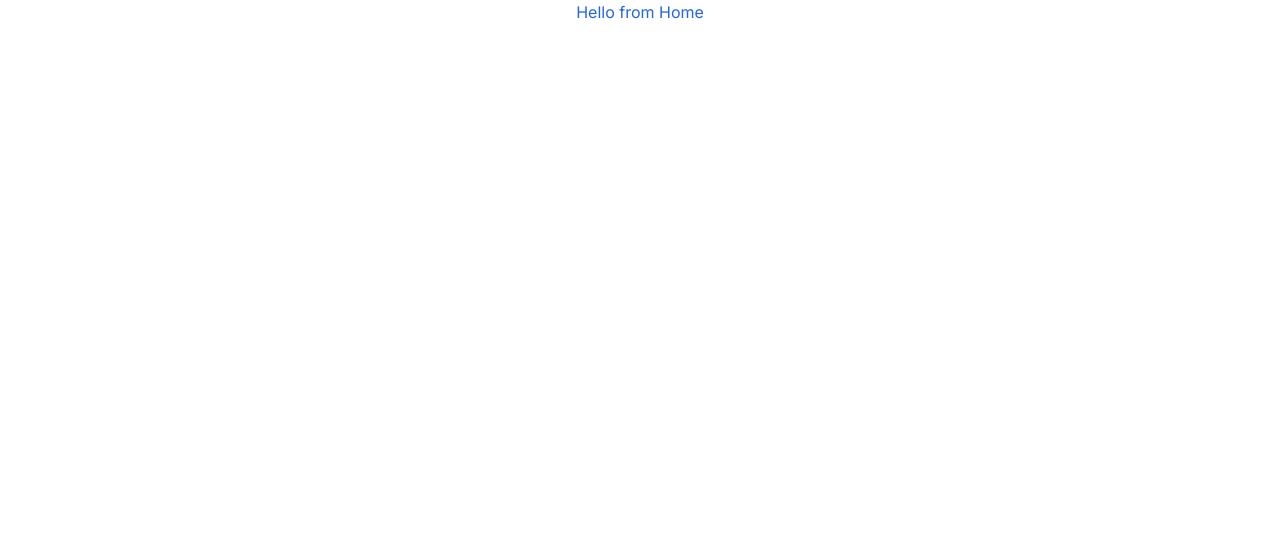
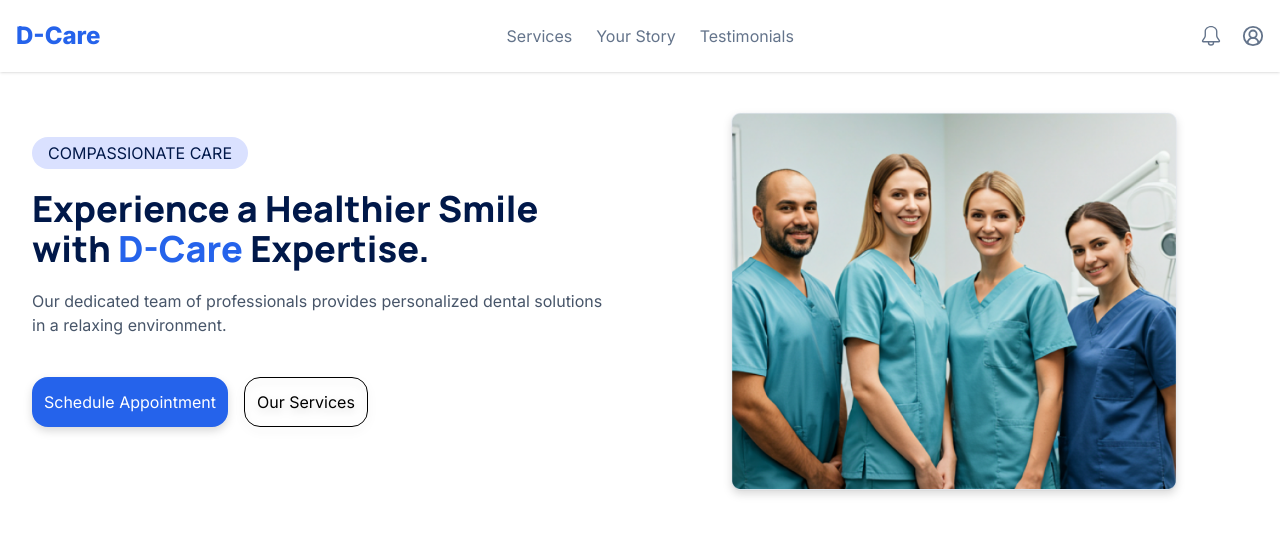
Before and after one commit to tarekelkanaria/d-care, a React (Vite) app: page / in a window 1280 px wide. Shown: the top 534 px of the page. Built offline with nearby package versions, Linux system fonts and the light colour scheme.

Commit message:
nav and header

```diff
--- a/package.json
+++ b/package.json
@@ -13,6 +13,7 @@
     "@tailwindcss/vite": "^4.2.4",
     "react": "^19.2.5",
     "react-dom": "^19.2.5",
+    "react-icons": "^5.6.0",
     "tailwindcss": "^4.2.4"
   },
   "devDependencies": {
--- a/src/App.jsx
+++ b/src/App.jsx
@@ -1,9 +1,10 @@
 import "./App.css";
 import Home from "./pages/Home";
-
+import Navbar from "./Component/Navbar/Navbar";
 function App() {
   return (
     <>
+    <Navbar/>
       <Home />
     </>
   );
--- /dev/null
+++ b/src/Component/Navbar/Navbar.jsx
@@ -0,0 +1,28 @@
+import { LuCircleUserRound } from "react-icons/lu";
+import { GoBell } from "react-icons/go";
+
+export default function Navbar() {
+  return (
+    <nav className="container mx-auto flex items-center justify-between py-5 px-4 shadow">
+
+      {/* Logo */}
+      <h1 className="text-logo font-inter font-extrabold text-xl sm:text-2xl cursor-pointer">
+        D-Care
+      </h1>
+
+
+      <ul className="sm:flex gap-6 text-navlist font-inter  ">
+        <li className="cursor-pointer hover:text-logo">Services</li>
+        <li className="cursor-pointer hover:text-logo">Your Story</li>
+        <li className="cursor-pointer hover:text-logo">Testimonials</li>
+      </ul>
+
+      {/* Icons */}
+      <div className="flex gap-5 text-navlist">
+        <GoBell size={22} className="cursor-pointer" />
+        <LuCircleUserRound size={22} className="cursor-pointer" />
+      </div>
+
+    </nav>
+  );
+}
--- a/src/index.css
+++ b/src/index.css
@@ -5,6 +5,9 @@
   --font-manrope: Manrope, sans-serif;
   --font-inter: Inter, sans-serif;
   --color-logo: #2563eb;
+  --color-navlist: #64748b;
+  --color-header: #001849;
+  --bg-bob: #dae1ff;
 }
 
 @utility container {
--- a/src/pages/Home.jsx
+++ b/src/pages/Home.jsx
@@ -1,3 +1,38 @@
+import image from "../../src/assigt/Background+Border+Shadow.png";
 export default function Home() {
-  return <h1 className="text-center text-logo">Hello from Home</h1>;
+  return (
+    <main className="container mx-auto flex flex-col lg:flex-row items-center justify-between my-10 gap-10">
+
+      <div className="w-full lg:w-1/2">
+        <p className="text-header bg-[#DAE1FF] w-fit px-4 py-1 rounded-2xl text-center">
+          COMPASSIONATE CARE
+        </p>
+
+        <h1 className="font-manrope font-extrabold text-2xl sm:text-3xl lg:text-4xl text-header my-5">
+          Experience a Healthier Smile with
+          <span className="text-logo"> D-Care</span> Expertise.
+        </h1>
+
+        <p className="text-[#475569] font-inter text-sm sm:text-base">
+          Our dedicated team of professionals provides personalized dental
+          solutions in a relaxing environment.
+        </p>
+
+        <div className="flex flex-col sm:flex-row gap-4 my-10 w-full">
+          <button className="bg-logo p-3 w-full sm:w-auto border-0 rounded-2xl text-white drop-shadow-lg hover:bg-blue-500">
+            Schedule Appointment
+          </button>
+
+          <button className="w-full sm:w-auto text-center border rounded-2xl drop-shadow-lg p-3">
+            Our Services
+          </button>
+        </div>
+      </div>
+
+      <div className="w-full lg:w-1/2 flex justify-center">
+        <img src={image} alt="" className="w-full max-w-md drop-shadow-lg" />
+      </div>
+
+    </main>
+  );
 }
```
Also changed, not shown: src/assigt/Background+Border+Shadow.png (added), 1 other file (tests, documents, lock files or other folders).
